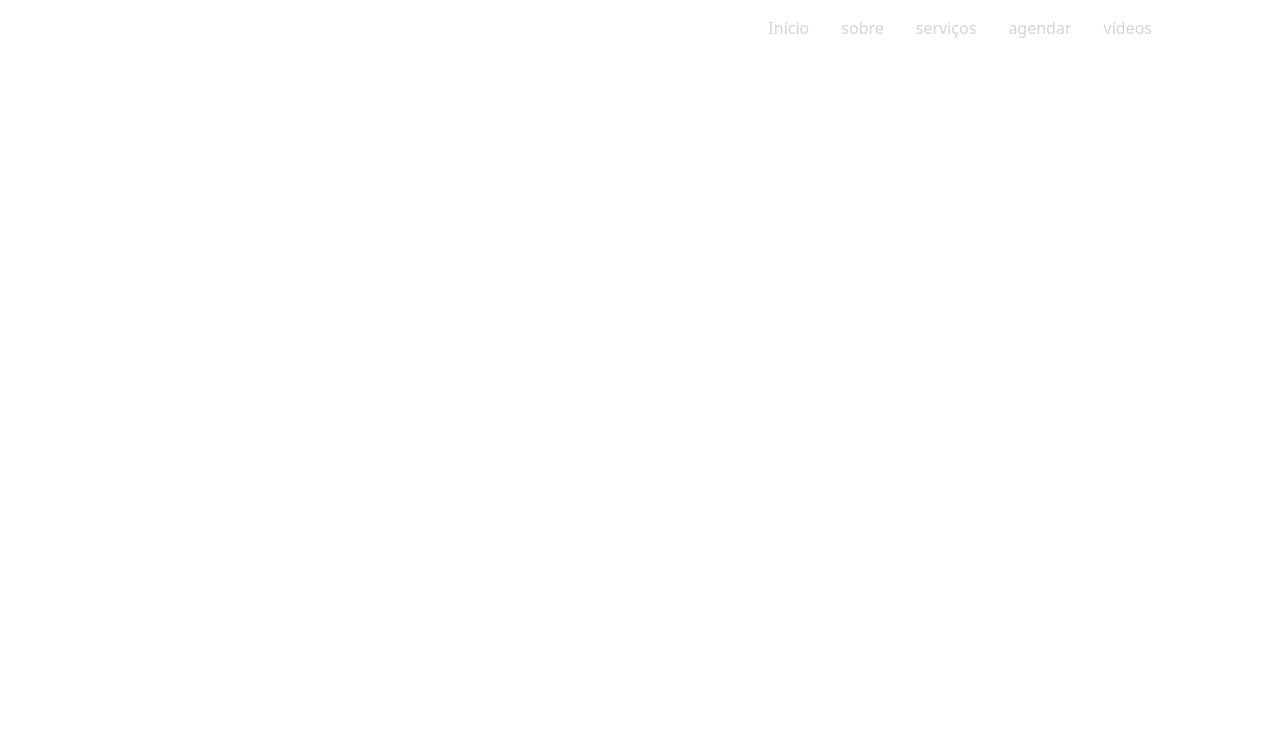
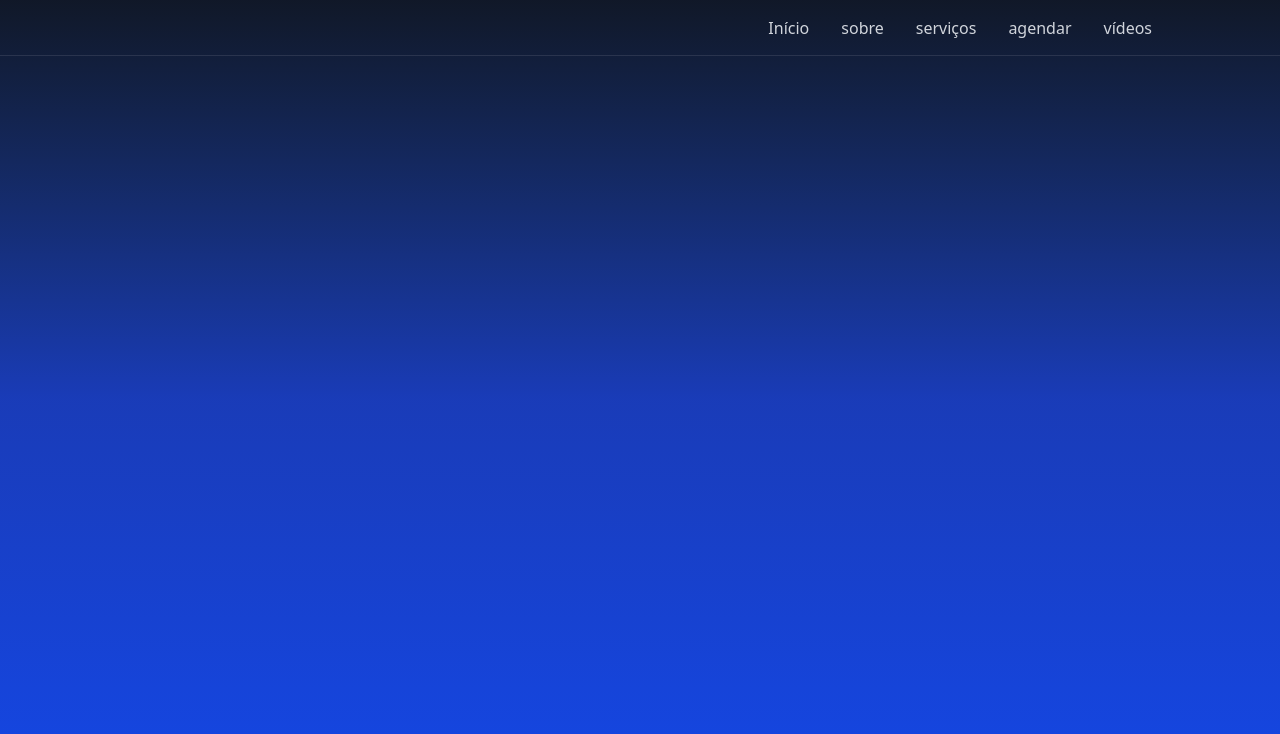
Before and after one commit to Luis-Mackiewicz/camargo, a Next.js app: page /agendar in a window 1280 px wide. Shown: the top 734 px of the page. Built offline with nearby package versions, Linux system fonts and the light colour scheme.

Commit message:
feat(pages): add screen sizes and set global background

```diff
--- a/app/agendar/page.tsx
+++ b/app/agendar/page.tsx
@@ -1,3 +1,3 @@
 export default function Agendar() {
-  return <div></div>;
+  return <div className="h-dvh w-full"></div>;
 }
--- a/app/globals.css
+++ b/app/globals.css
@@ -121,6 +121,6 @@
     @apply border-border outline-ring/50;
   }
   body {
-    @apply bg-background text-foreground;
+    @apply bg-linear-to-t from-blue-700 via-blue-800 to-gray-900;
   }
 }
--- a/app/page.tsx
+++ b/app/page.tsx
@@ -1,7 +1,3 @@
 export default function Home() {
-  return (
-    <main className="h-dvh w-full bg-linear-to-t from-blue-700 via-blue-800 to-gray-900">
-      {/* <p>jdsflj</p> */}
-    </main>
-  );
+  return <main className="h-dvh w-full"></main>;
 }
--- a/app/servicos/page.tsx
+++ b/app/servicos/page.tsx
@@ -1,3 +1,3 @@
 export default function Servicos() {
-  return <div></div>;
+  return <div className="h-dvh w-full"></div>;
 }
--- a/app/sobre/page.tsx
+++ b/app/sobre/page.tsx
@@ -1,3 +1,3 @@
 export default function Sobre() {
-  return <div></div>;
+  return <div className="h-dvh w-full"></div>;
 }
--- a/app/videos/page.tsx
+++ b/app/videos/page.tsx
@@ -1,3 +1,3 @@
 export default function videos() {
-  return <div></div>;
+  return <div className="h-dvh w-full"></div>;
 }
```
